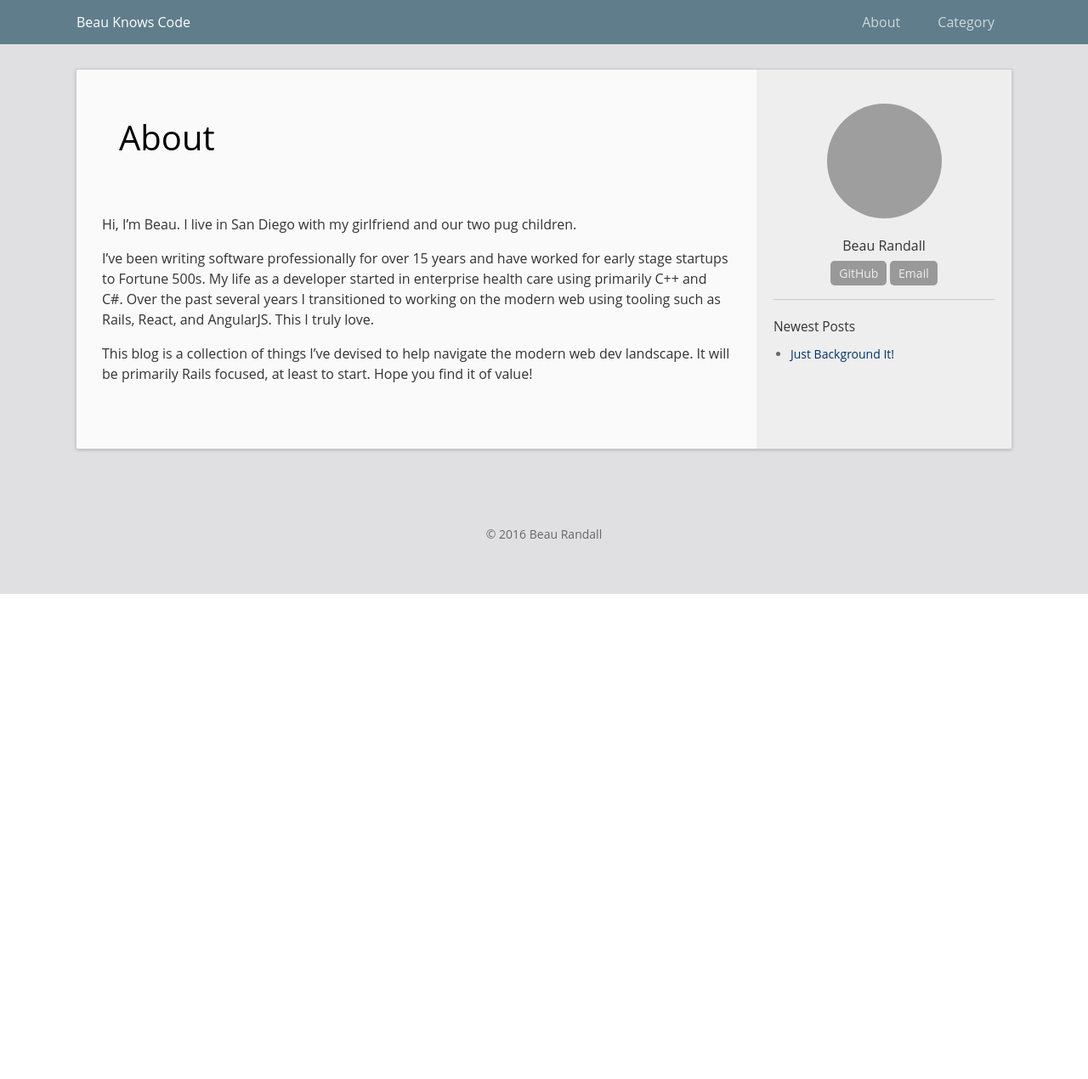
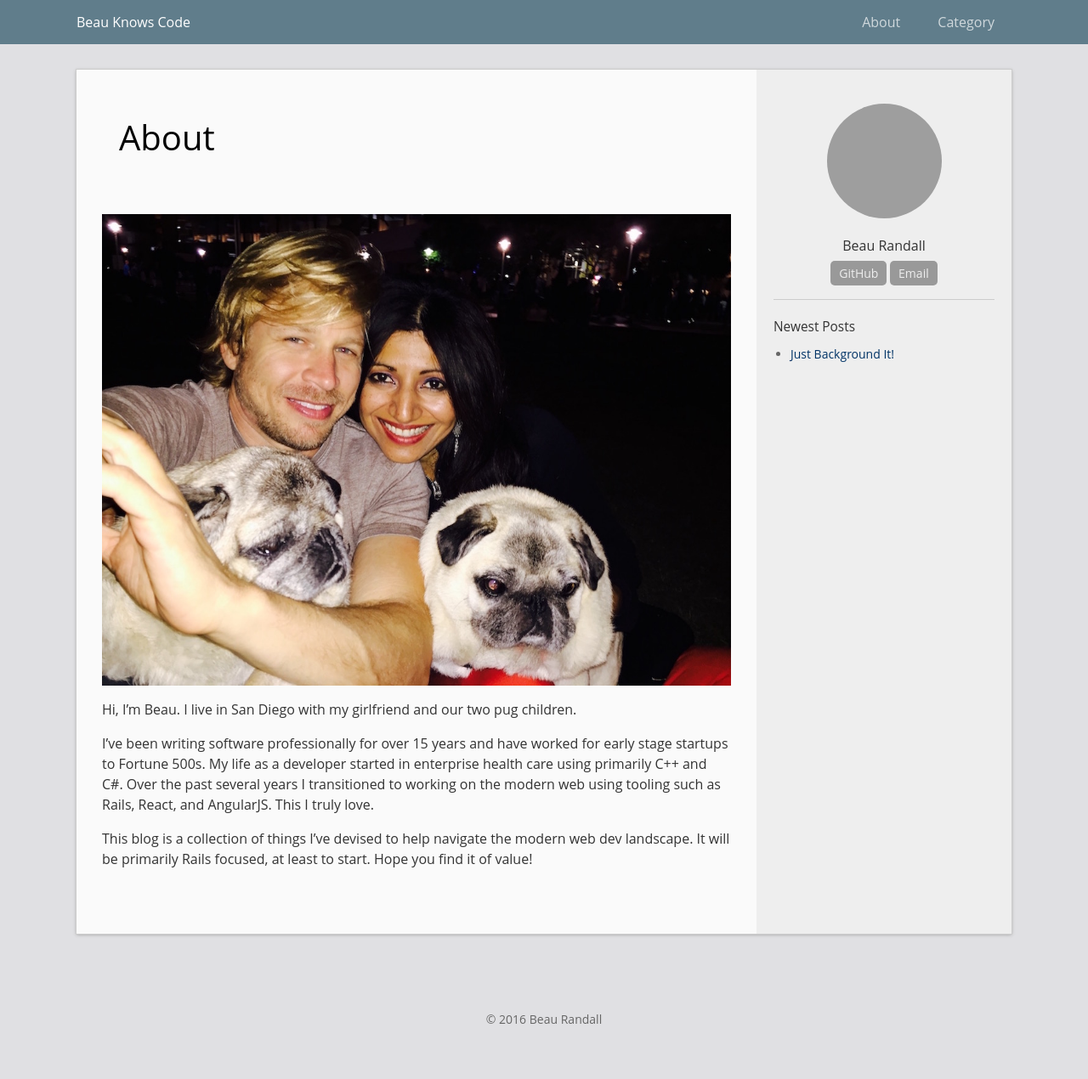
Before and after one commit to brandall10/brandall10.github.io, a Jekyll site: the page built from about.md, in a window 1280 px wide. Shown: the whole page at 85% size. Built offline with Jekyll 4.4.1, drawn with Linux system fonts in a browser that asks for light colours; comment, search, counter and statistics services are not loaded; before the commit the page ends 900 px from its top, so only the background shows below that; grey boxes are pictures that could not be loaded.

Commit message:
Add photo to About page

```diff
--- a/about.md
+++ b/about.md
@@ -4,6 +4,7 @@ title: About
 permalink: /about/
 public: true
 ---
+<img src="/images/us.jpg" />
 
 Hi, I'm Beau.  I live in San Diego with my girlfriend and our two pug children.
 
```
Also changed, not shown: images/us.jpg (added).
